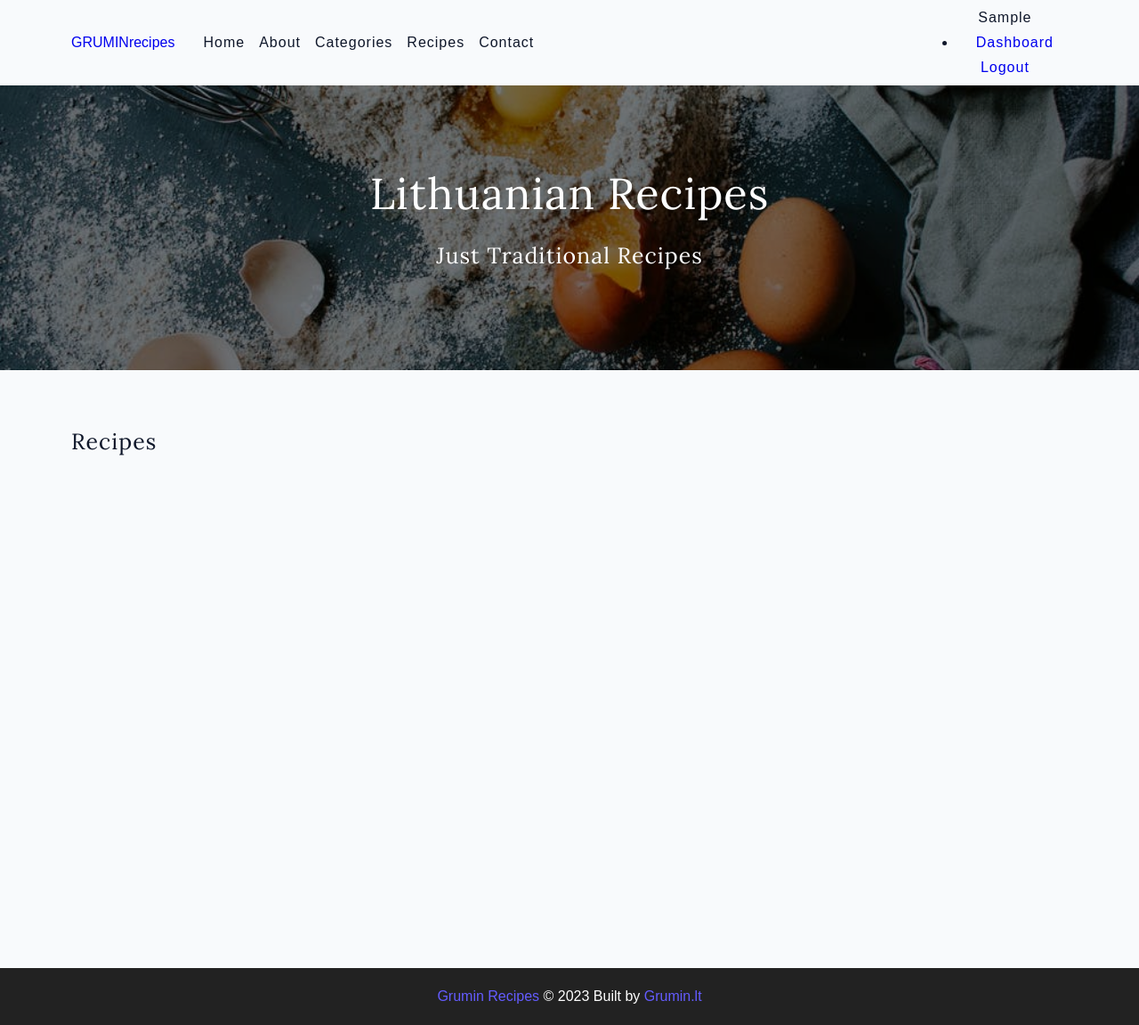
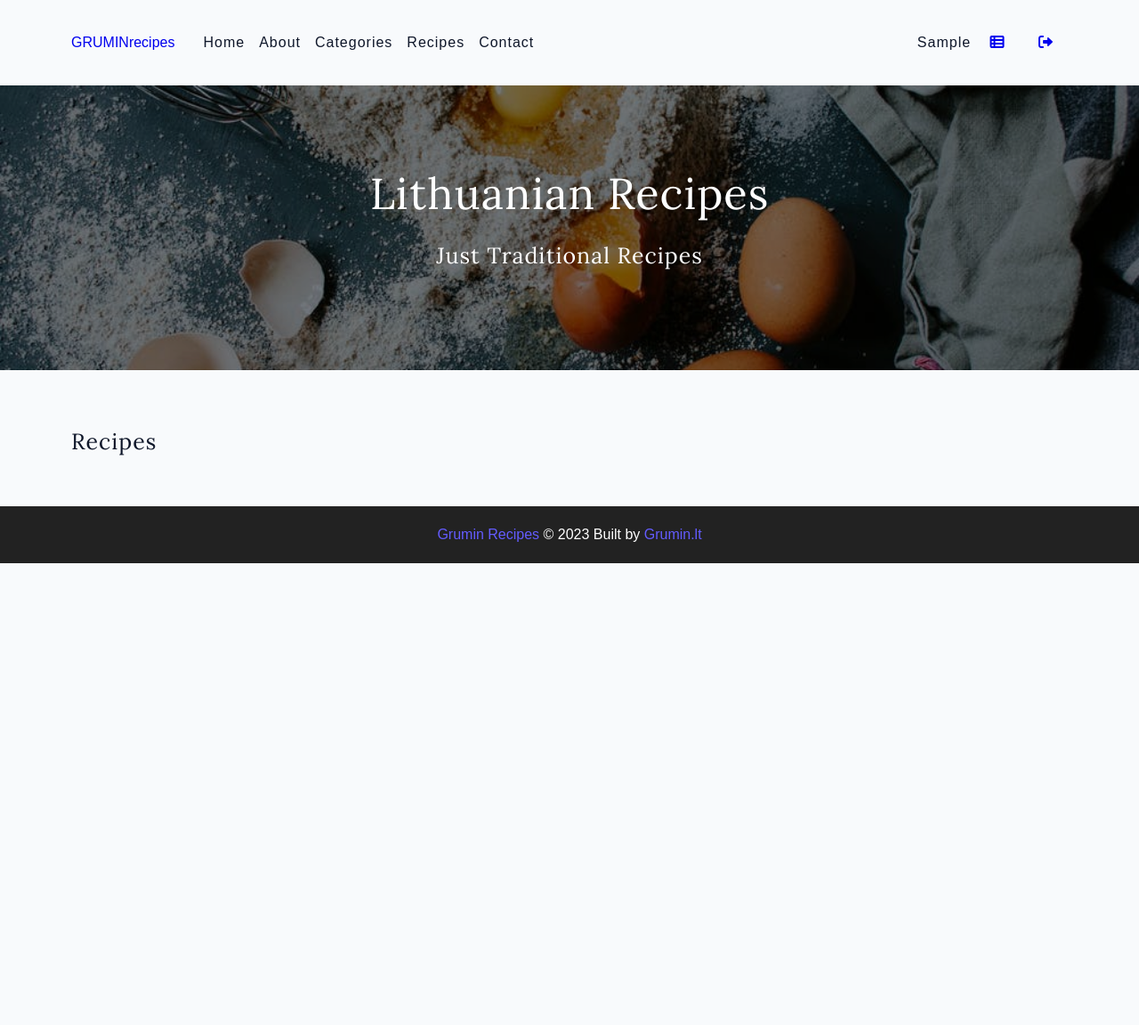
Before and after one commit to grum1n/grumin-web-recipes, a PHP site: page /www/ in a window 1280 px wide. Shown: the whole page at 89% size. After the commit the page ends 633 px from the top, so only its background shows below. Run offline with PHP 8.4, Linux system fonts and the light colour scheme; the visitor is signed in with stand-in values (Sample User, id 1); data that the repository does not hold is empty; a stand-in replaces the project's code that opens the database connection; some libraries are stand-ins or nearby versions; some web fonts are replaced.

Commit message:
added icons to header

```diff
--- a/app/controllers/recipes.php
+++ b/app/controllers/recipes.php
@@ -21,7 +21,6 @@ $published = '';
 $recipe = array();
 
 $categories = selectAll('categories');
-// $recipes = selectAll($table);
 $persons = ['1 person', '2 persons', '4 persons', '6 persons', '8 persons'];
 
 if (isset($_GET['id'])) {
@@ -109,7 +108,7 @@ if(isset($_POST['update-recipe'])){
         }
     }
     // else {
-    //     array_push($errors, 'Post image required');
+    //     array_push($errors, 'Resipe image required');
     // }
 
     if(count($errors) == 0){
--- a/assets/css/style.css
+++ b/assets/css/style.css
@@ -277,7 +277,7 @@ main {
 }
 main {
     padding-top: 2rem;
-    min-height: calc(100vh - (6rem + 4rem));
+    min-height: calc(100vh - (rem + 4rem));
 }
 
 section.hero {
--- a/index.php
+++ b/index.php
@@ -6,9 +6,7 @@ $recipes = array();
 $page_title = 'HOME';
 
 if(isset($_GET['category_id'])) {
-    // dd($_GET);
     $recipes = getRecipeByCategoryId($_GET['category_id']);
-    // $postsTitle = "You searched for posts under '" . $_GET['name'] . "'";
 } else {
     $recipes = getPublishedRecipes();
 }
--- a/views/includes/public/header.php
+++ b/views/includes/public/header.php
@@ -32,9 +32,9 @@
                     <div class="nav-link login-link">
                         <?php echo $_SESSION['username']; ?>
                         <?php if ($_SESSION['admin']) : ?>
-                            <li><a href="<?php echo BASE_URL . '/views/authorized/dashboard.php' ?>">Dashboard</a></li>
+                            <a href="<?php echo BASE_URL . '/views/authorized/dashboard.php' ?>"><i class="fa-solid fa-table-list"></i></a>
                         <?php endif; ?>
-                        <a href="<?php echo BASE_URL . '/logout.php' ?>" class="logout">logout</a>
+                        <a href="<?php echo BASE_URL . '/logout.php' ?>" class="logout"><i class="fa-solid fa-right-from-bracket"></i></a>
                     </div>
                     <?php else : ?>
                     <div class="nav-link login-link">
```
Also changed, not shown: views/public/recipes.php (+0 -9 lines).
